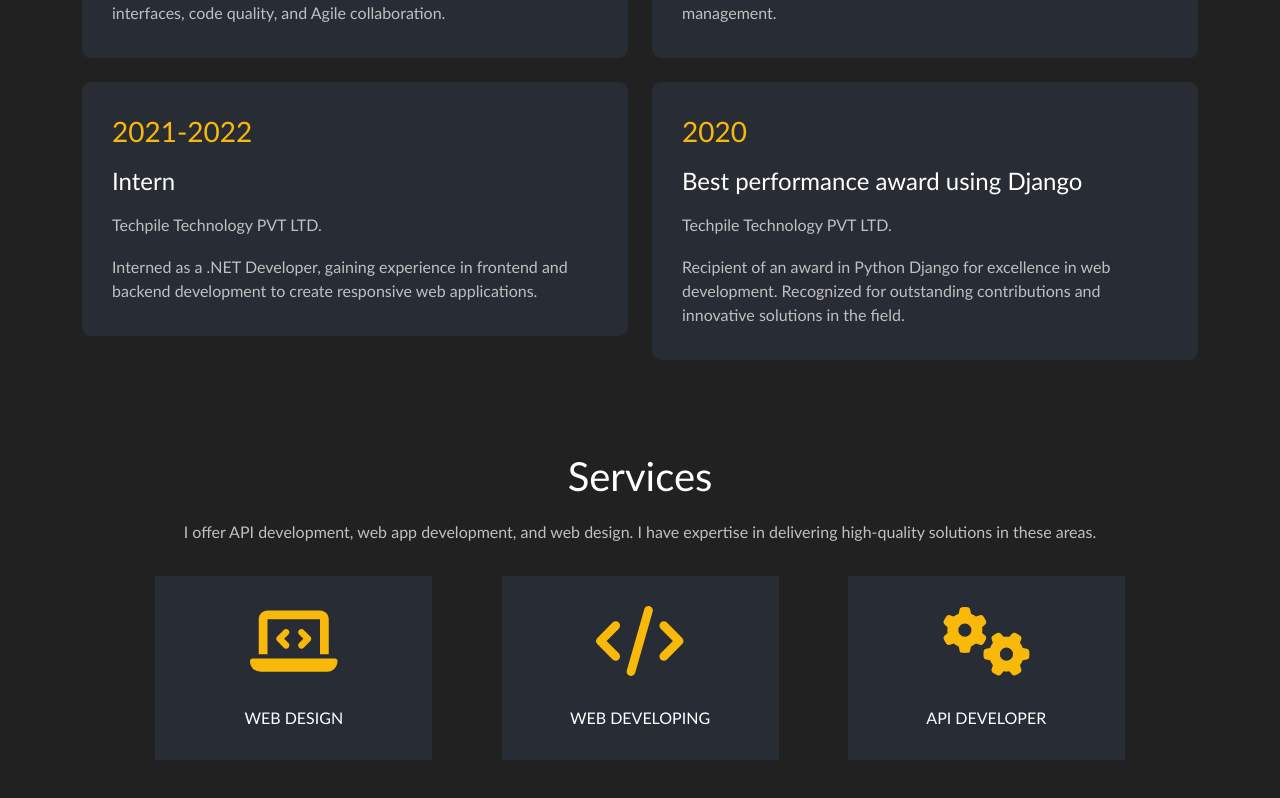
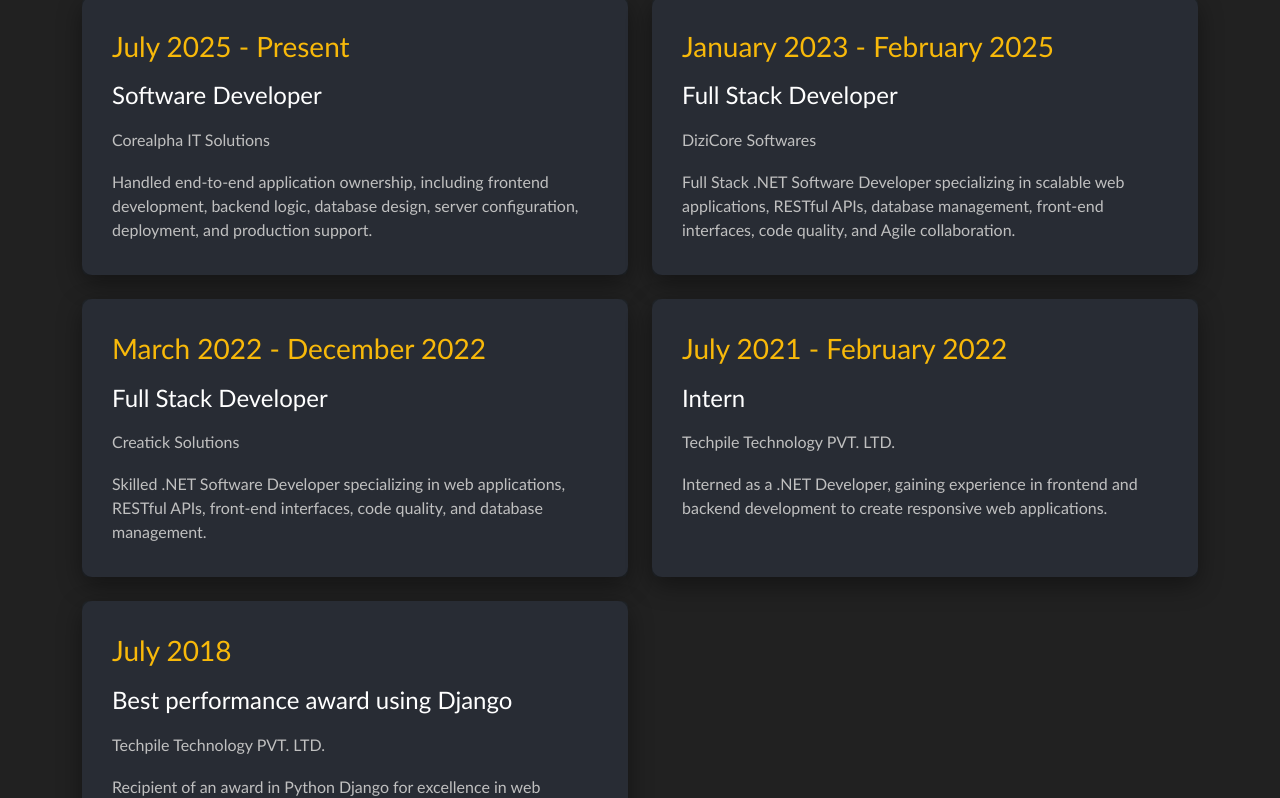
Before and after one commit to mohdnadee7/Responsive-Portfolio-Template, a React (Create React App) app: page / in a window 1280 px wide. Shown: the part 1808-2606 px from the top of the page. Built offline with nearby package versions, Linux system fonts and the light colour scheme.

Commit message:
update porfolio

```diff
--- a/src/App.css
+++ b/src/App.css
@@ -120,9 +120,7 @@
   .image-container-odd{
     display :none;
   }
-  .service-box {
-    margin-bottom:20px;
-  }
+
   .navbar-collapse{
     position: fixed;
     top: 0;
@@ -157,11 +155,17 @@
   color:#fff;
   margin:20px 0px;
 }
+.resume-card:hover{
+  transform: translateY(-7px) scale(1.03);
+  background: #111;
+  box-shadow: 0 15px 40px rgba(0,0,0,0.6);
+}
 .resume-card>.card-body{
   color:#fff;
   background:#282c34;
   padding:15px 30px;
   border-radius: 10px;
+   box-shadow: 0 8px 25px rgba(0,0,0,0.4);
   p,h3,h4{
     background-color: #282c34;
     margin:18px 0px;
@@ -183,29 +187,71 @@
   }
 }
 .service-box {
-  padding: 30px;
-  background: #282c34;
+  margin-bottom: 25px;
+  padding: 35px 20px;
+  border-radius: 15px;
   text-align: center;
   color: #fff;
+  background: linear-gradient(145deg, #282c34, #282c34);
+  box-shadow: 0 8px 25px rgba(0,0,0,0.4);
+  transition: all 0.4s ease;
+  position: relative;
+  overflow: hidden;
 }
-.service-box:hover{
-  background:#f8b90a;
-  color:#000;
-  transition:  0.5s ease;
+
+/* Glow border effect */
+.service-box::before {
+  content: "";
+  position: absolute;
+  inset: 0;
+  border-radius: 15px;
+  padding: 2px;
+  background: linear-gradient(45deg, #f8b90a, #00e5ff, #f8b90a);
+  -webkit-mask: linear-gradient(#000 0 0) content-box, linear-gradient(#000 0 0);
+  -webkit-mask-composite: xor;
+          mask-composite: exclude;
+  opacity: 0;
+  transition: 0.4s;
 }
+
+/* Hover effect */
+.service-box:hover {
+  transform: translateY(-10px) scale(1.03);
+  background: #111;
+  box-shadow: 0 15px 40px rgba(0,0,0,0.6);
+}
+
+.service-box:hover::before {
+  opacity: 1;
+}
+
+/* Icon styling */
+.custom-icon {
+  font-size: 60px;
+  margin-bottom: 20px;
+  color: #f8b90a;
+  transition: 0.4s;
+    background: none;
+}
+
+/* Text */
+.service-box h5 {
+  margin-top: 10px;
+  font-weight: 600;
+  letter-spacing: 1px;
+    background: none;
+}
+
+/* Icon animation on hover */
 .service-box:hover .custom-icon {
-  color:#fff;
-  background-color: #f8b90a;
-  transition: 0.5s ease;
+  color: #00e5ff;
+  transform: rotateY(180deg) scale(1.2);
 }
-.custom-icon{
-  color:#f8b90a;
-  font-size: 70px;
-  margin-bottom:30px;
-  text-align: center;
-  background-color: #282c34;
-}
-.progress{
+
+/* Optional: subtle floating animation */
+.service-box:hover h5 {
+  color: #f8b90a;
+}.progress{
   border-radius: 2px!important;
   height: 10px !important;;
 }
@@ -306,3 +352,13 @@
   padding-bottom:20px;
 
 }
+
+.heading::after {
+  content: "";
+  display: block;
+  width: 80px; /* border length */
+  height: 3px; /* thickness */
+  background-color: #f8b90a; /* color */
+  margin: 8px auto 0; /* center it */
+  border-radius: 2px;
+}
--- a/src/components/project.js
+++ b/src/components/project.js
@@ -63,7 +63,7 @@
                         <div className="image-container">
                             <img src={img3} alt="Project" className="project-image" />
                             <div className="overlay">
-                                <div className="overlay-text">Transact365<br/> <a href='https://transact365.io/' className='text-white bg-transparent lead'>Click Here</a></div>
+                                <div className="overlay-text">Tutexx.com<br/> <a href='https://tutexx.com/' className='text-white bg-transparent lead'>Click Here</a></div>
                             </div>
                         </div>
                     </div>
@@ -73,7 +73,7 @@
                         <div className="image-container image-container-odd">
                             <img src={img6} alt="Project" className="project-image" />
                             <div className="overlay">
-                                <div className="overlay-text">Transact365<br/> <a href='https://transact365.io/' className='text-white bg-transparent lead'>Click Here</a></div>
+                                <div className="overlay-text">Velatec.in<br/> <a href='https://velatec.in/' className='text-white bg-transparent lead'>Click Here</a></div>
                             </div>
                         </div>
                     </div>
--- a/src/components/resume.js
+++ b/src/components/resume.js
@@ -2,9 +2,11 @@
     return (
         <div id='resume-section'>
                     <div classname="row">
-                        <h1 className='heading'>Resume</h1>
-                        <p className='text-center' style={{ color: "silver", padding: "0px 20px" }}>I have a strong foundation in software development and have worked as a full stack developer. I have expertise in web development and programming, and have contributed to various projects.</p>
-                        <div class="row">
+                        <div className='row mt-4'>
+                               <h1 className='heading'>Education</h1>
+                               <p className='text-center'style={{ color: "silver", padding: "0px 20px" }}>
+                                I have completed my B.Tech degree in Computer Science, along with a Diploma in the same field, building a strong academic foundation in software development.
+                               </p>
                             <div class="col-sm-6 mb-4">
                                 <div class="card resume-card border-0 bg-dark">
                                     <div class="card-body">
@@ -28,11 +30,31 @@
                                 </div>
                             </div>
                         </div>
-                        <div class="row">
+                        <div class="row mt-4">
+                               <h1 className='heading'>Work Experience</h1>
+                                 <p className='text-center' style={{ color: "silver", padding: "0px 20px" }}>
+                                    I have a strong foundation in software development and have worked as a full stack developer.
+                                    I possess hands-on experience in technologies like React, React Native, .NET Core, Node.js, and MongoDB through real-world projects. I am passionate about creating efficient, user-friendly applications and continuously enhancing my skills to stay aligned with industry trends.
+                                     </p>
+
                             <div class="col-sm-6 mb-4">
                                 <div class="card resume-card border-0 bg-dark">
                                     <div class="card-body">
-                                    <h3 className='card-title'>2023-Present</h3>
+                                    <h3 className='card-title'>July 2025 - Present</h3>
+                                        <h4 class="card-title">Software Developer</h4>
+                                        <p>Corealpha IT Solutions</p>
+                                        <p class="card-text">
+                                           Handled end-to-end application ownership, including frontend development, backend logic, database design, server configuration, deployment, and production support.
+                                            </p>
+
+                                    </div>
+                                </div>
+                            </div>
+
+                             <div class="col-sm-6 mb-4">
+                                <div class="card resume-card border-0 bg-dark">
+                                    <div class="card-body">
+                                    <h3 className='card-title'>January 2023 - February 2025</h3>
                                         <h4 class="card-title">Full Stack Developer</h4>
                                         <p>DiziCore Softwares</p>
                                         <p class="card-text">Full Stack .NET Software Developer specializing in scalable web applications, RESTful APIs, database management, front-end interfaces, code quality, and Agile collaboration.</p>
@@ -40,10 +62,11 @@
                                     </div>
                                 </div>
                             </div>
+
                             <div class="col-sm-6 mb-4">
                                 <div class="card resume-card border-0 bg-dark">
                                 <div class="card-body">
-                                    <h3 className='card-title'>2022-2022</h3>
+                                    <h3 className='card-title'>March 2022 - December 2022</h3>
                                         <h4 class="card-title">Full Stack Developer</h4>
                                         <p>Creatick Solutions</p>
                                         <p class="card-text">Skilled .NET Software Developer specializing in web applications, RESTful APIs, front-end interfaces, code quality, and database management.</p>
@@ -51,15 +74,17 @@
                                     </div>
                                 </div>
                             </div>
-                        </div>
-                        <div class="row">
+
                             <div class="col-sm-6 mb-4">
                                 <div class="card resume-card border-0 bg-dark">
                                     <div class="card-body">
-                                    <h3 className='card-title'>2021-2022</h3>
+                                    <h3 className='card-title'>July 2021 - February 2022</h3>
                                         <h4 class="card-title">Intern </h4>
-                                        <p>Techpile Technology PVT LTD.</p>
-                                        <p class="card-text">Interned as a .NET Developer, gaining experience in frontend and backend development to create responsive web applications.</p>
+                                        <p>Techpile Technology PVT. LTD.</p>
+                                        <p class="card-text">Interned as a .NET Developer, gaining experience in frontend and backend development to create responsive web applications.
+
+                                            <br/><br/>
+                                        </p>
 
                                     </div>
                                 </div>
@@ -67,9 +92,9 @@
                             <div class="col-sm-6 mb-4">
                                 <div class="card resume-card border-0 bg-dark">
                                 <div class="card-body">
-                                    <h3 className='card-title'>2020</h3>
+                                    <h3 className='card-title'>July 2018</h3>
                                         <h4 class="card-title">Best performance award using Django</h4>
-                                        <p>Techpile Technology PVT LTD. </p>
+                                        <p>Techpile Technology PVT. LTD. </p>
                                         <p class="card-text">Recipient of an award in Python Django for excellence in web development. Recognized for outstanding contributions and innovative solutions in the field.</p>
 
                                     </div>
--- a/src/components/service.js
+++ b/src/components/service.js
@@ -1,5 +1,10 @@
 import { FontAwesomeIcon } from '@fortawesome/react-fontawesome';
-import { faCode, faLaptopCode ,faGears} from '@fortawesome/free-solid-svg-icons';
+import { faCode,
+     faLaptopCode,
+    faServer,
+    faCloud,
+    faBug,faDatabase
+} from '@fortawesome/free-solid-svg-icons';
 
 function Service() {
     return (
@@ -8,11 +13,51 @@
                 <h1 className='heading'>Services</h1>
                 <p className='text-center' style={{ color: "silver", padding: "0px 20px" }}>I offer API development, web app development, and web design. I have expertise in delivering high-quality solutions in these areas.</p>
             </div>
-            <div className="row service-container justify-content-evenly p-3">
-                <div className="col-sm-3 service-box"> <FontAwesomeIcon icon={faLaptopCode} className="custom-icon" /><br /> WEB DESIGN</div>
-                <div className="col-sm-3 service-box"> <FontAwesomeIcon icon={faCode} className="custom-icon" /><br /> WEB DEVELOPING</div>
-                <div className="col-sm-3 service-box"> <FontAwesomeIcon icon={faGears} className="custom-icon" /><br /> API DEVELOPER</div>
-            </div>
+         <div className="row service-container justify-content-center p-3">
+
+  <div className="col-md-4 col-sm-6">
+    <div className="service-box">
+      <FontAwesomeIcon icon={faLaptopCode} className="custom-icon" />
+      <h5>Web Design</h5>
+    </div>
+  </div>
+
+  <div className="col-md-4 col-sm-6">
+    <div className="service-box">
+      <FontAwesomeIcon icon={faCode} className="custom-icon" />
+      <h5>Software Developer</h5>
+    </div>
+  </div>
+
+  <div className="col-md-4 col-sm-6">
+    <div className="service-box">
+      <FontAwesomeIcon icon={faServer} className="custom-icon" />
+      <h5>API Developer</h5>
+    </div>
+  </div>
+
+  <div className="col-md-4 col-sm-6">
+    <div className="service-box">
+      <FontAwesomeIcon icon={faCloud} className="custom-icon" />
+      <h5>IIS Server</h5>
+    </div>
+  </div>
+
+  <div className="col-md-4 col-sm-6">
+    <div className="service-box">
+      <FontAwesomeIcon icon={faBug} className="custom-icon" />
+      <h5>Bug Fixing</h5>
+    </div>
+  </div>
+
+  <div className="col-md-4 col-sm-6">
+    <div className="service-box">
+      <FontAwesomeIcon icon={faDatabase} className="custom-icon" />
+      <h5>GitHub</h5>
+    </div>
+  </div>
+
+</div>
         </div>
     );
 }
```
Also changed, not shown: src/components/skills.js (+21 -0 lines).
